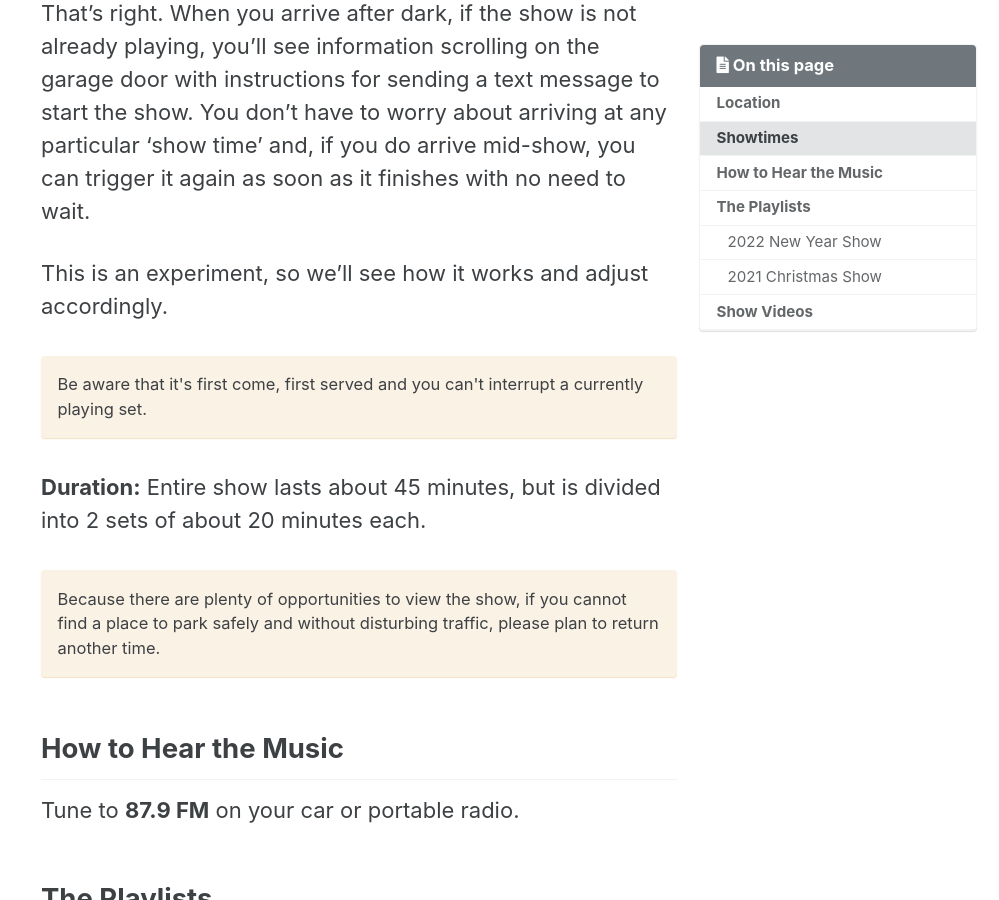
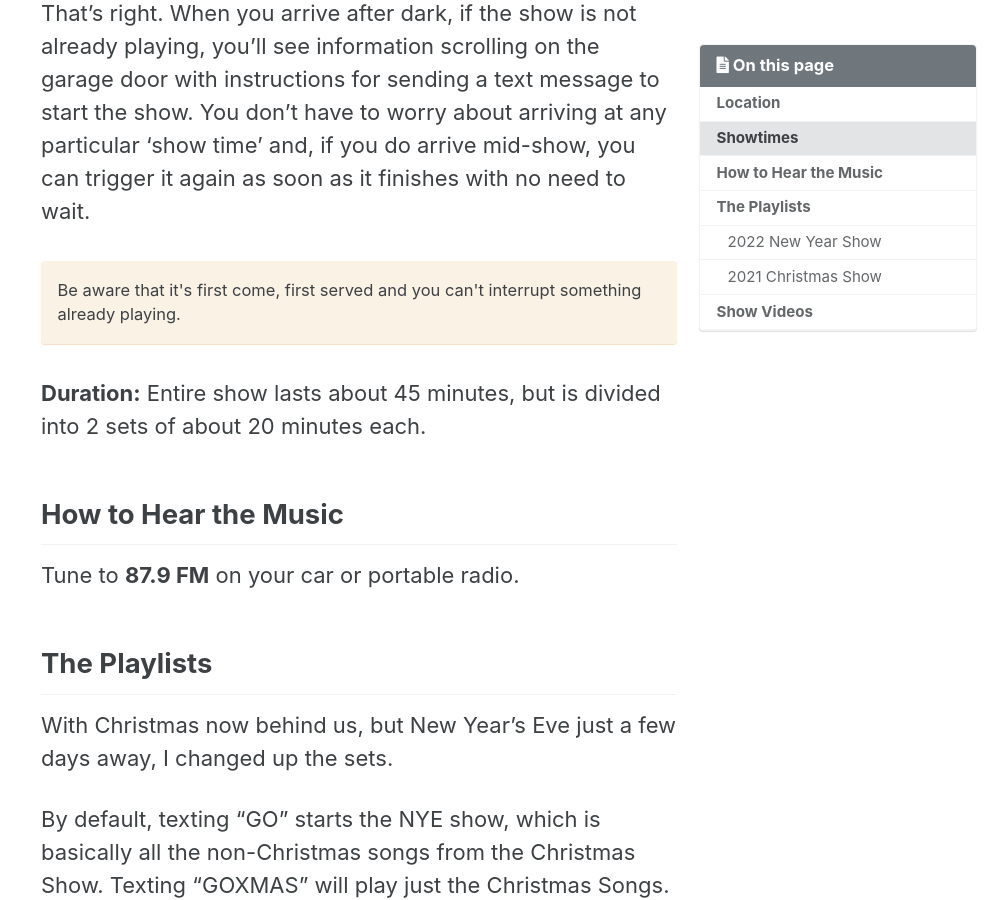
Before and after one commit to continja/sofarsogoode.github.io, a Jekyll site: the page built from _posts/2021-11-02-Christmas-2021.md, in a window 1280 px wide and 900 px high, scrolled down 1062 px. Shown: the whole window, without its empty margins (281-1280 px from the left). Built offline with Jekyll 4.4.1, drawn with Linux system fonts in a browser that asks for light colours; cached includes are drawn as plain includes.

Commit message:
Update 2021-11-02-Christmas-2021.md

```diff
--- a/_posts/2021-11-02-Christmas-2021.md
+++ b/_posts/2021-11-02-Christmas-2021.md
@@ -35,13 +35,9 @@ ON-DEMAND between sunset and 11pm.
 
 That's right. When you arrive after dark, if the show is not already playing, you'll see information scrolling on the garage door with instructions for sending a text message to start the show. You don't have to worry about arriving at any particular 'show time' and, if you do arrive mid-show, you can trigger it again as soon as it finishes with no need to wait.
 
-This is an experiment, so we'll see how it works and adjust accordingly.
-
-<div class="notice--warning">Be aware that it's first come, first served and you can't interrupt a currently playing set.</div>
+<div class="notice--warning">Be aware that it's first come, first served and you can't interrupt something already playing.</div>
 
 **Duration:** Entire show lasts about 45 minutes, but is divided into 2 sets of about 20 minutes each.
-
-<div class="notice--warning">Because there are plenty of opportunities to view the show, if you cannot find a place to park safely and without disturbing traffic, please plan to return another time.</div>
 
 ## How to Hear the Music
 
```
